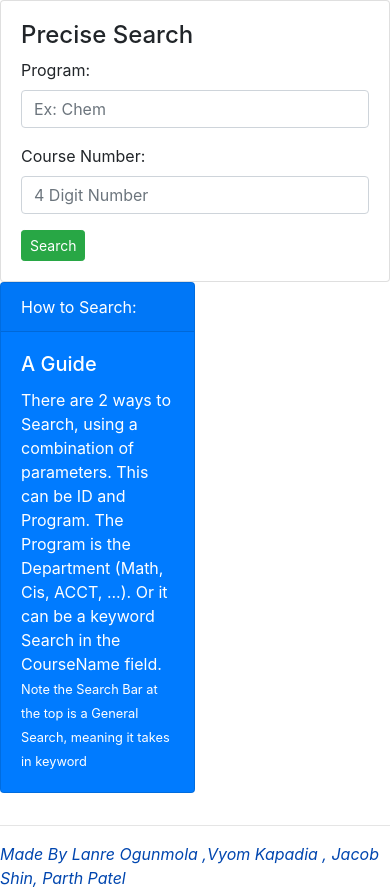
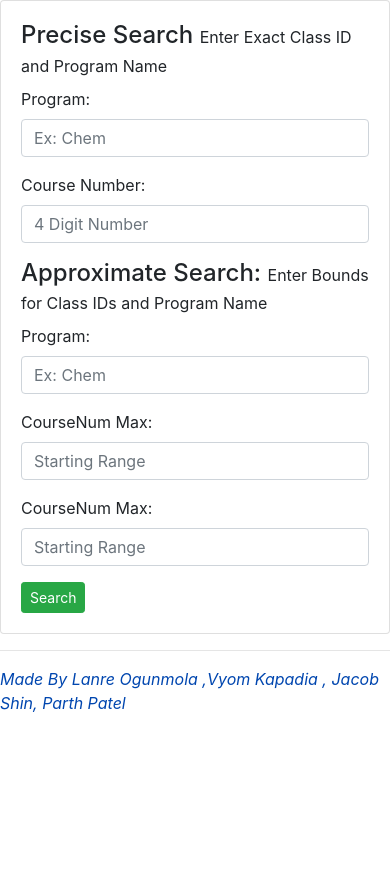
Before and after one commit to Parth099/TempleCourseRater, a Django app: page / in a window 390 px wide. Shown: the part 56-946 px from the top of the page. After the commit the page ends 768 px from the top, so only its background shows below. Run offline with Django 3.2, Linux system fonts and the light colour scheme; data comes from the database, SQL or seed files in the repository; some libraries are stand-ins or nearby versions.

Commit message:
New Search Filters

```diff
--- a/ProjectApp/filters.py
+++ b/ProjectApp/filters.py
@@ -9,10 +9,32 @@ class CourseFilter(django_filters.FilterSet):
                                         widget = Input(attrs={'placeholder':'Ex: Chem',})
                                         )
 
+    ProgramAPPX = django_filters.CharFilter(
+                                        lookup_expr='icontains',
+                                        field_name="Program",
+                                        label='Program',
+                                        widget = Input(attrs={'placeholder':'Ex: Chem',})
+                                        )
+
+
     CourseID = django_filters.CharFilter(
                                         label='Course Number',
                                         widget = Input(attrs={'placeholder':'4 Digit Number', 'class': "form-control",})
                                         )
+
+    CourseNumA = django_filters.NumberFilter(
+                                        field_name="CourseNum",
+                                        label='CourseNum Min',
+                                        widget = Input(attrs={'placeholder':'Starting Range', 'class': "form-control",}),
+                                        lookup_expr="gt",
+                                        )
+    CourseNumB = django_filters.NumberFilter(
+                                        field_name="CourseNum",
+                                        label='CourseNum Max',
+                                        widget = Input(attrs={'placeholder':'Starting Range', 'class': "form-control",}),
+                                        lookup_expr="lt",
+                                        )
+
     class Meta:
         model = Course
-        fields = ["CourseID", "Program", ]
+        fields = ["CourseID", "Program", "CourseNum"]
--- a/ProjectApp/templates/ProjectApp/index.html
+++ b/ProjectApp/templates/ProjectApp/index.html
@@ -1,63 +1,56 @@
+
 {% extends 'ProjectApp/main.html' %}
-
 {% block content %}
-
 {% load widget_tweaks %}
-
 <div class="row">
-
    <div class="col-md">
       <div class='card card-body'>
          <form action="" method="GET">
-
             <div class="well">
-            <h4 style="margin-top: 0">Precise Search</h4>
+               <h4 style="margin-top: 0">Precise Search <small style="font-size:medium;"> Enter Exact Class ID and Program Name</small></h4>
                <div class="row">
-              <div class="form-group col-sm-4 col-md-3">
+                  <div class="form-group col-sm-4 col-md-1">
                      {{ form.form.Program.label_tag}}
                      {% render_field form.form.Program class="form-control" %}
-
                   </div>
                   <div class="form-group col-sm-4 col-md-3">
                      {{ form.form.CourseID.label_tag}}
                      {% render_field form.form.CourseID class="form-control" %}
+                    </div>
+                </div>
+                <h4 style="margin-top: 0">Approximate Search: <small style="font-size:medium;">Enter Bounds for Class IDs and Program Name</small></h4>
+                <div class="row">
+
+                  <div class="form-group col-sm-4 col-md-1">
+                    {{ form.form.ProgramAPPX.label_tag}}
+                    {% render_field form.form.ProgramAPPX class="form-control" %}
+                 </div>
+                 <div class="form-group col-sm-4 col-md-2">
+                    {{ form.form.CourseNumB.label_tag}}
+                    {% render_field form.form.CourseNumA class="form-control" %}
+                 </div>
+                 <div class="form-group col-sm-4 col-md-2">
+                  {{ form.form.CourseNumB.label_tag}}
+                  {% render_field form.form.CourseNumB class="form-control" %}
+               </div>
+               </div>
+            </div>
+            {% if flag < 0 %}
+            <small class="text-muted">
+               <p>Your Search Produced 0 Results</p>
+            </small>
+            {% endif %}
+      <input class="btn btn-success btn-sm" type="submit" name='submit' value="Search">
 
       </div>
    </div>
-          </div>
-
-
-
-
-
-          <input class="btn btn-success btn-sm" type="submit" name='submit' value="Search">
-
-
-          {% if flag < 0 %}
-          <small class="text-muted"><p>Your Search Produced 0 Results</p></small>
-          {% endif %}
-
-
-      </form>
-    </div>
-  </div>
-
-	<div class="col-md">
-
-    <div class="card text-white bg-primary mb-3" style="max-width: 50%;">
-        <div class="card-header">How to Search:</div>
-        <div class="card-body">
-          <h5 class="card-title">A Guide</h5>
-          <p class="card-text">There are 2 ways to Search, using a combination of parameters. This can be ID and Program. The Program is the Department (Math, Cis, ACCT, ...). Or it can be a keyword Search in the CourseName field.
-          <small>Note the Search Bar at the top is a General Search, meaning it takes in keyword</small></p>
-        </div>
-      </div>
-    </div>
-  <br>
 
 </div>
 
+</div>
 
+</div>
+  </form>
   {% if flag > 0 %}
   <div class='row-md-1'>
      <div class=col-md-12>
@@ -73,7 +66,7 @@
            {% for q in query %}
            <tr>
               <td><a class="btn btn-info  btn-sm btn-block" href="{% url 'CoursePage' q.Program q.CourseID %}">View</a></td>
-            <td>{{q.Program}} - {{q}}</td>
+              <td>{{q.Program}} {{q.CourseID}} - {{q}}</td>
            </tr>
            {% endfor %}
         </table>
```
Lines whose indentation alone changed are shown as unchanged.
